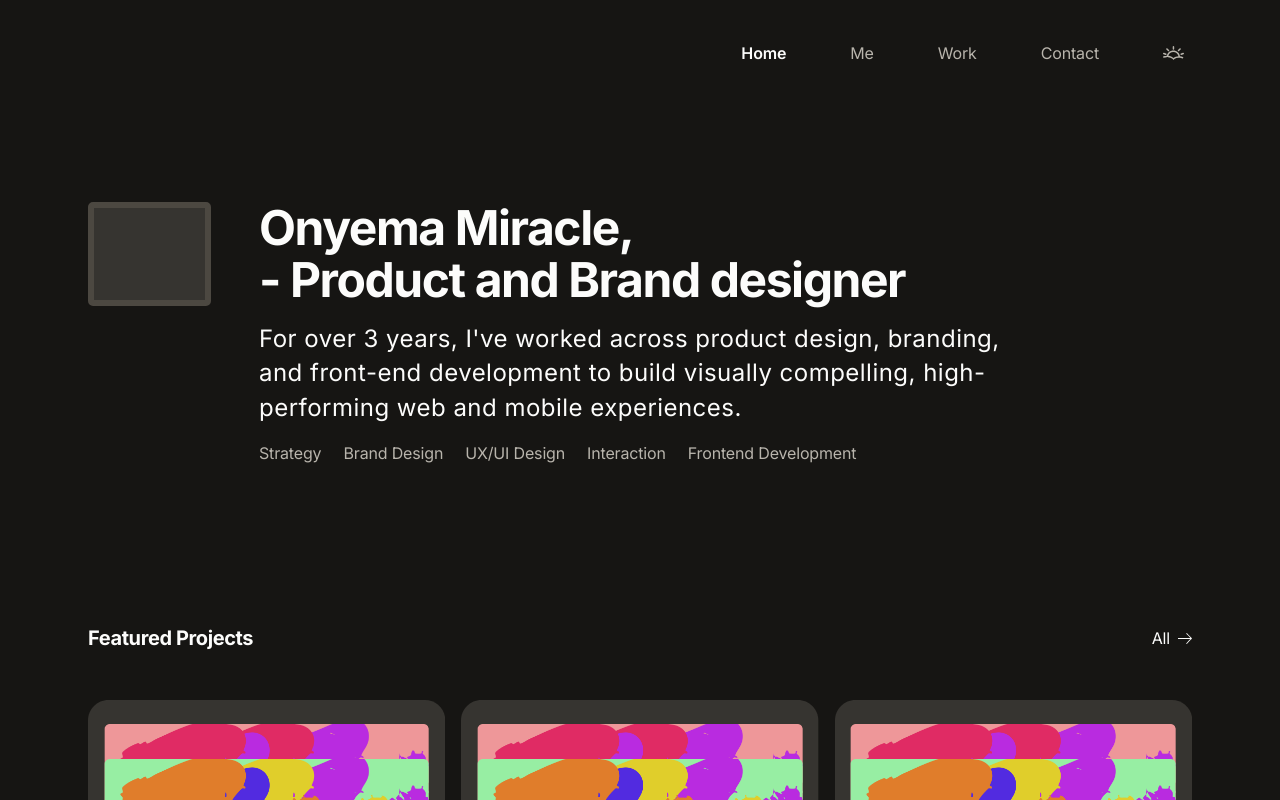
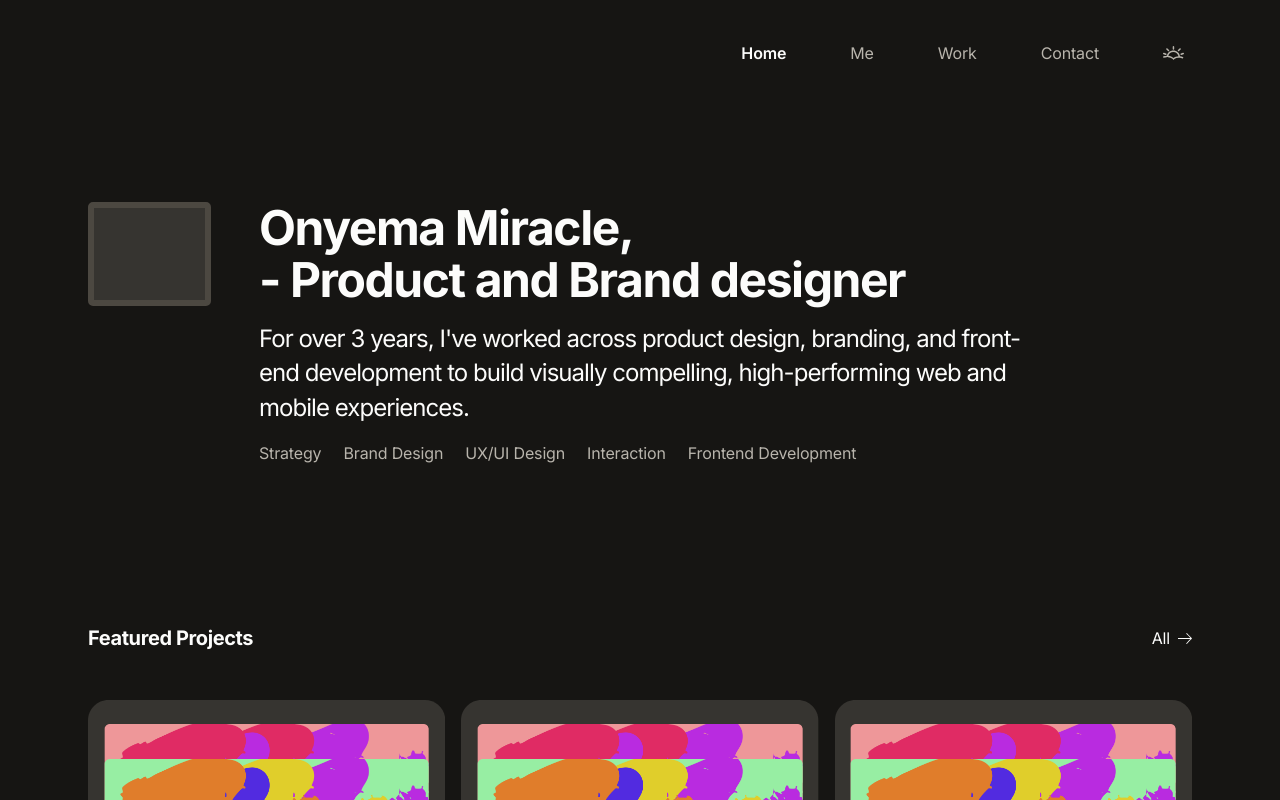
Before and after one commit to ProgressOnyema/Portfolio, a Next.js app: page / in a window 1280 px wide. Shown: the top 800 px of the page. Built offline with nearby package versions, Linux system fonts and the light colour scheme.

Commit message:
Update H3 letter-spacing to -0.96px (-4%)
Also fixes an existing bug: the previous value was 0.48px (positive),
when it should have been negative regardless of the update.

```diff
--- a/src/app/globals.css
+++ b/src/app/globals.css
@@ -77,7 +77,7 @@ body * {
   font-weight: 400;
   font-size: 24px;
   line-height: 1.45;
-  letter-spacing: 0.48px;
+  letter-spacing: -0.96px;
 }
 
 .text-h3-bold {
```
